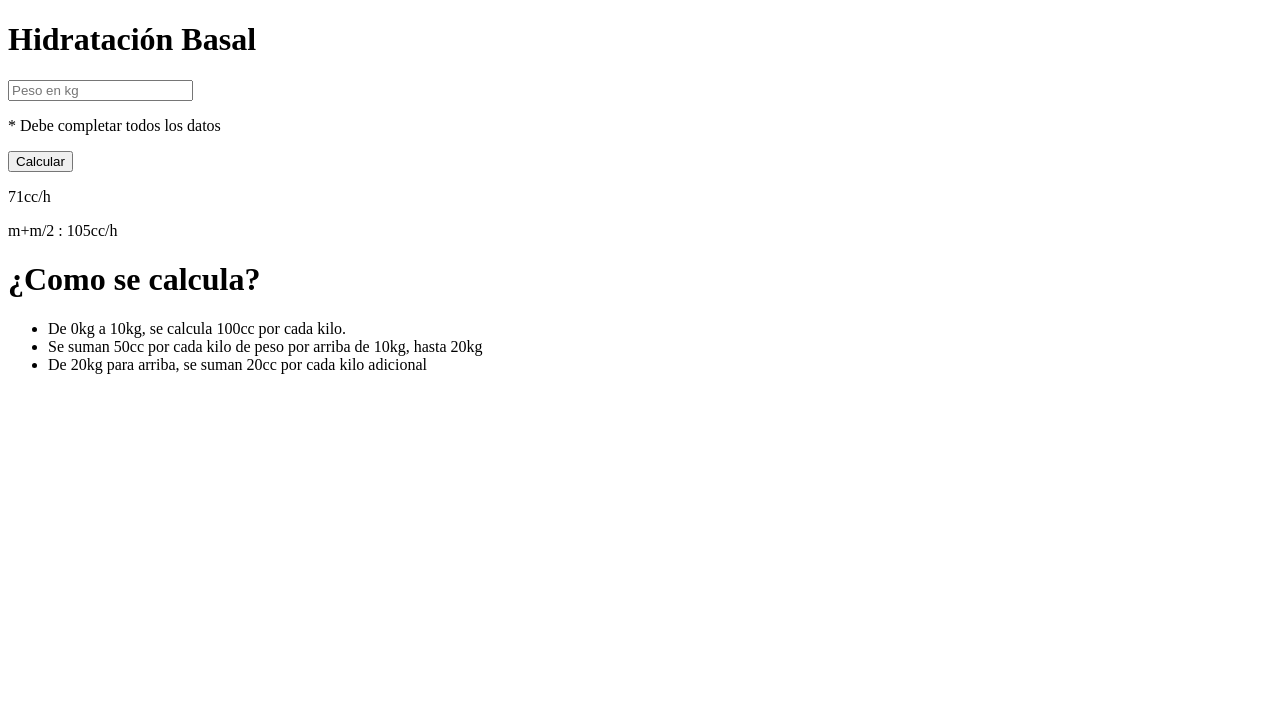
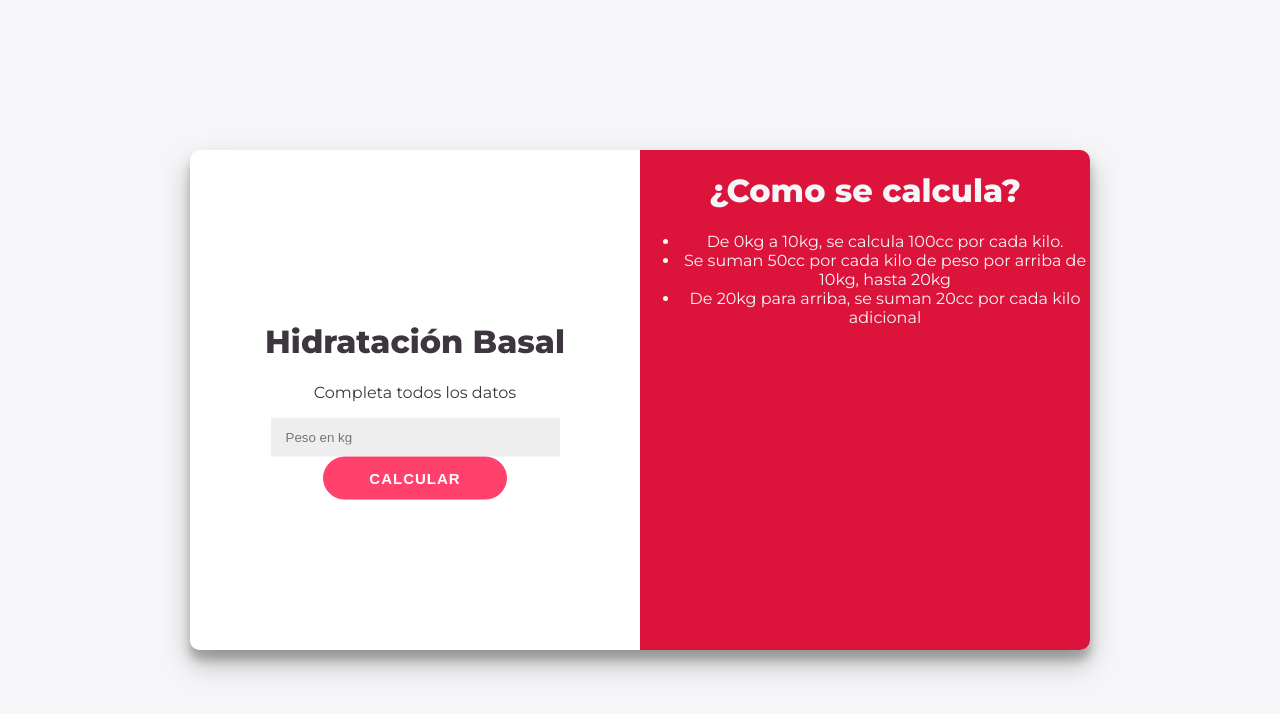
Before and after one commit to S1lverThunder/s1lverthunder.github.io, a plain HTML site: page index.html in a window 1280 px wide. Drawn offline with Linux system fonts and the light colour scheme.

Commit message:
commit para agregar css

```diff
--- a/index.html
+++ b/index.html
@@ -1,19 +1,25 @@
 <!DOCTYPE html>
-<html>
+
 <head>
-        <title>Calculadora de hidratación</title>
+    <title>Calculadora Basal</title>
+    <link rel="stylesheet" href="styles.css">
 </head>
 <body>
-        <div>
-            <div>
+    <div id="contenedor">
+        <div id="calculadora">
+            <!--Inicio del calculo-->
+            <div class="contenido">
                 <h1>Hidratación Basal</h1>
-    			<input type="number" placeholder="Peso en kg" />
-    			<p>* Debe completar todos los datos</p>
-    			<button>Calcular</button>
-    			<p>71cc/h</p>
-    			<p>m+m/2 : 105cc/h</p>
+                <p class="item">Completa todos los datos</p>
+                <input class="item" id="peso" type="number" placeholder="Peso en kg" />
+                <p class="item" id="error">* Debe completar todos los datos</p>
+                <button class="item" id="calcular">Calcular</button>
+                <p class="item resultado" id="flu">71cc/h</p>
+                <p class="item resultado" id="man">m+m/2 : 105cc/h</p>
             </div>
-            <div>
+            <!--Fin del calculo-->
+        </div>
+        <div id="detalle" style="background-color: crimson;">
             <h1>¿Como se calcula?</h1>
             <ul>
                 <li>De 0kg a 10kg, se calcula 100cc por cada kilo.</li>
@@ -23,4 +29,3 @@
         </div>
     </div>
 </body>
-</html>
--- /dev/null
+++ b/styles.css
@@ -0,0 +1,85 @@
+@import url('https://fonts.googleapis.com/css?family=Montserrat:400,800');
+
+body {
+    background: #f6f5f7;
+    font-family: 'Montserrat', sans-serif;
+    color: #3E363F;
+}
+
+#contenedor {
+    width: 900px;
+    height: 500px;
+    text-align: center;
+    /* Estas 3 lineas se encargan de centrar el div vertical y horizontalmente */
+    position: absolute;
+    inset: 0;
+    margin: auto;
+    border-radius: 10px;
+    overflow: hidden;
+    box-shadow: 0 14px 28px rgba(0, 0, 0, 0.25),
+        0 10px 10px rgba(0, 0, 0, 0.22);
+}
+
+#calculadora {
+    background: white;
+    /* Con estas 3 lineas vamos a hacer que los divs queden lado a lado */
+    width: 50%;
+    height: 100%;
+    float: left;
+}
+
+#detalle {
+    background: #FF416C;
+    /* Con estas 3 lineas vamos a hacer que los divs queden lado a lado */
+    width: 50%;
+    height: 100%;
+    float: left;
+    color: #f6f5f7;
+}
+
+.contenido {
+    /* Estas tres lineas van a centrar el contenido verticalmente dentro de cada div */
+    position: relative;
+    top: 50%;
+    transform: translateY(-50%);
+    overflow: hidden;
+    padding: 40px;
+}
+
+input {
+    width: 70%;
+    padding: 12px 15px;
+    border: none;
+    background-color: #eee;
+}
+
+button {
+    font-size: 15px;
+    font-weight: bold;
+    padding: 12px 45px;
+    border-radius: 30px;
+    background-color: #FF416C;
+    border: 1px solid #FF416C;
+    color: #FFFFFF;
+    text-transform: uppercase;
+    letter-spacing: 1px;
+    transition: transform 20ms ease-in;
+}
+
+button:active {
+    transform: scale(0.95);
+}
+
+#error {
+    color: red;
+    font-weight: bold;
+    display: none;
+}
+
+.resultado {
+    color: #0A81D1;
+    font-weight: bold;
+    font-size: 25px;
+    margin-bottom: 5px;
+    display: none;
+}
```
Lines whose indentation alone changed are shown as unchanged.
